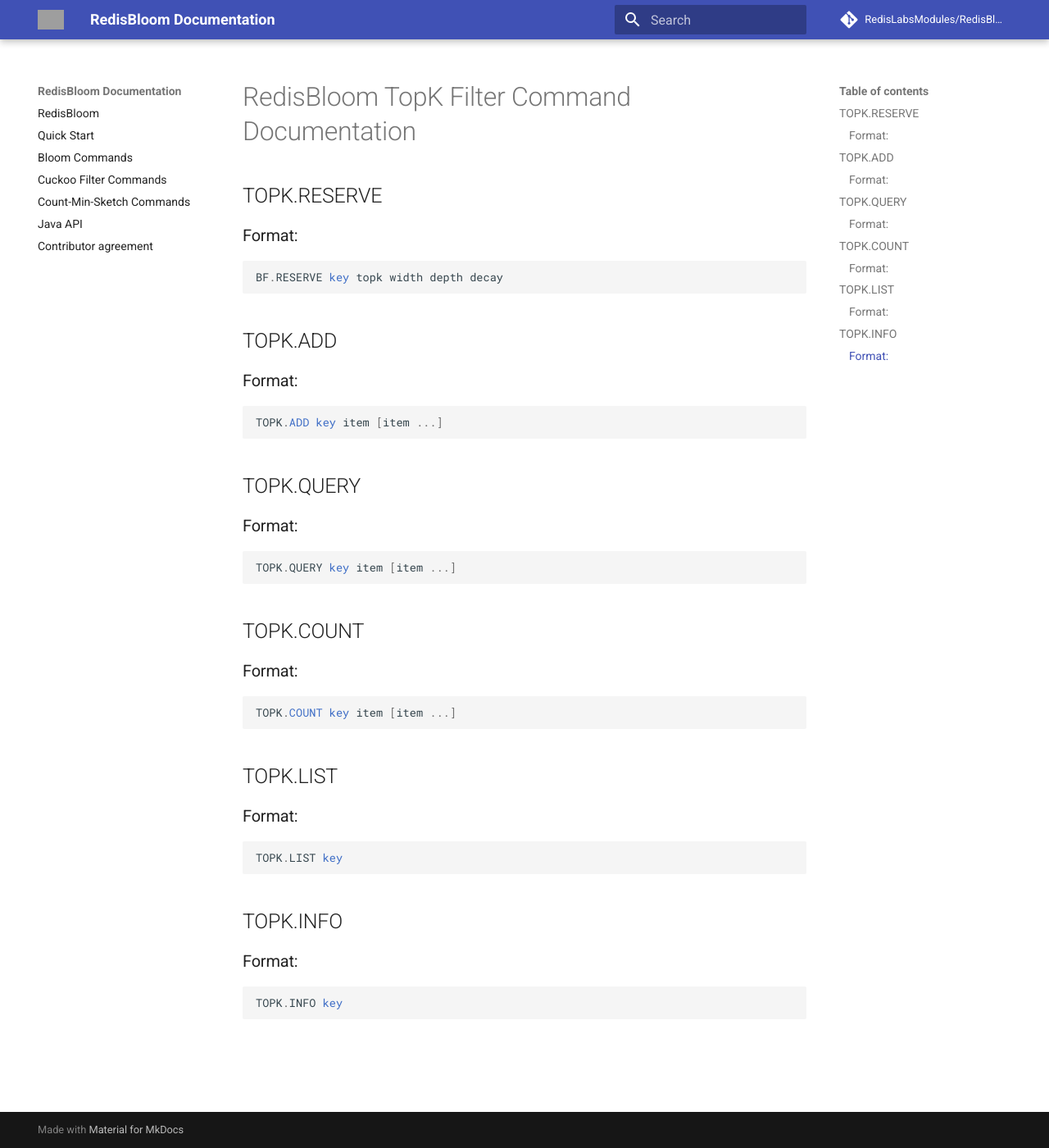
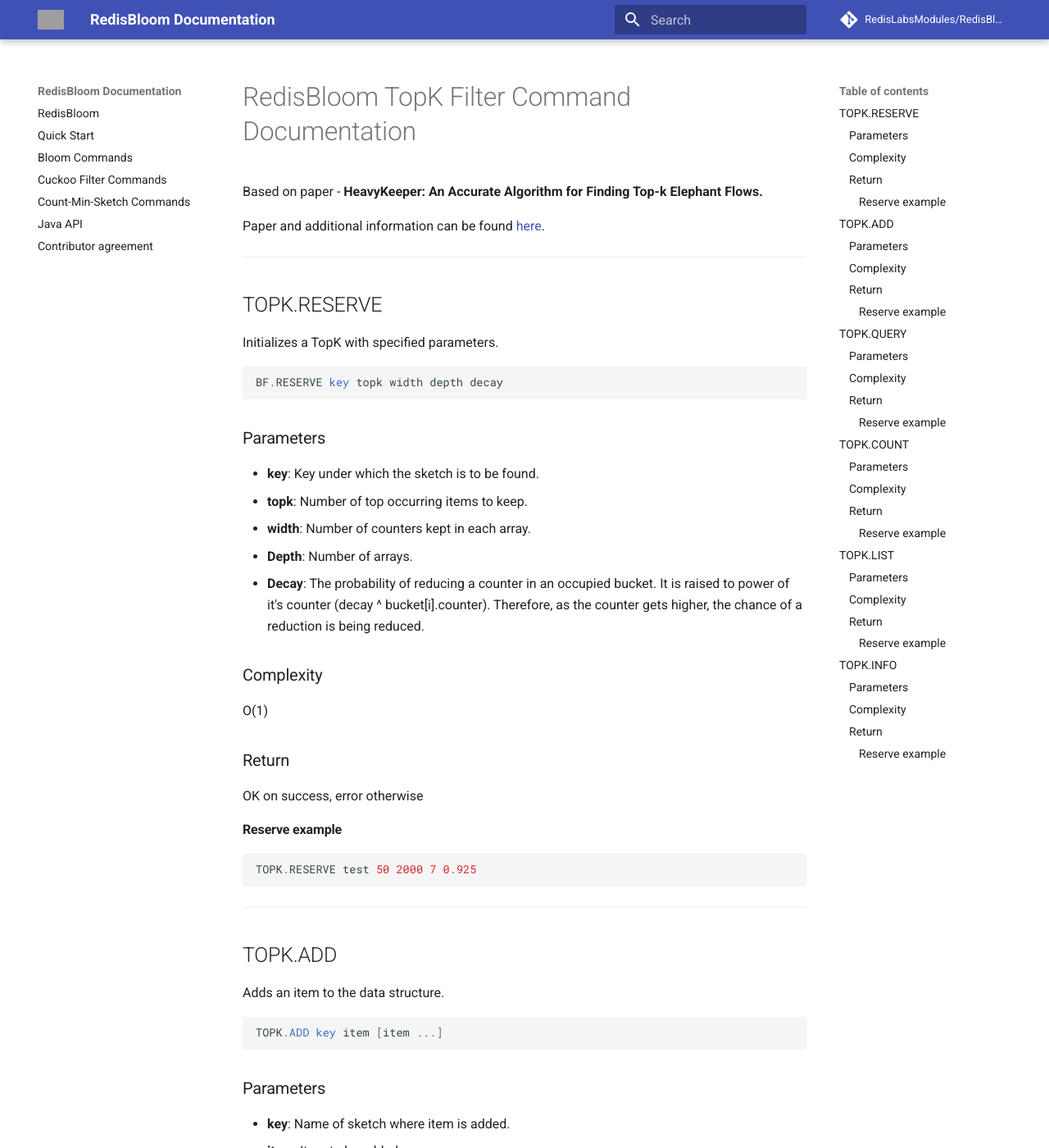
Before and after one commit to RedisBloom/RedisBloom, an MkDocs documentation site: the page built from docs/TopK_Commands.md, in a window 1280 px wide and 1400 px high. Shown: the whole window at 82% size. Built offline with MkDocs 1.6.1 and Material for MkDocs 9.7.7, drawn with Linux system fonts in a browser that asks for light colours; comment, search, counter and statistics services are not loaded; old or Windows-style settings are respelled for this version of MkDocs; some of the changed text lies outside the part shown; grey boxes are pictures that could not be loaded.

Commit message:
Updated TopK docs

````diff
--- a/docs/TopK_Commands.md
+++ b/docs/TopK_Commands.md
@@ -1,49 +1,196 @@
 # RedisBloom TopK Filter Command Documentation
+
+Based on paper - **HeavyKeeper: An Accurate Algorithm for Finding Top-k Elephant Flows.**
+
+Paper and additional information can be found [here](https://www.usenix.org/conference/atc18/presentation/gong).
+
+***
 
 ## TOPK.RESERVE
 
-### Format:
+Initializes a TopK with specified parameters.
 
 ```sql
 BF.RESERVE key topk width depth decay
 ```
 
+### Parameters
+
+* **key**: Key under which the sketch is to be found.
+* **topk**: Number of top occurring items to keep.
+* **width**: Number of counters kept in each array.
+* **Depth**: Number of arrays.
+* **Decay**: The probability of reducing a counter in an occupied bucket. It is raised to power of it's counter (decay ^ bucket[i].counter). Therefore, as the counter gets higher, the chance of a reduction is being reduced.
+
+### Complexity
+
+O(1)
+
+### Return
+
+OK on success, error otherwise
+
+#### Reserve example
+
+```sql
+TOPK.RESERVE test 50 2000 7 0.925
+```
+
+***
+
 ## TOPK.ADD
 
-### Format:
+Adds an item to the data structure.
 
 ```sql
 TOPK.ADD key item [item ...]
 ```
 
+### Parameters
+
+* **key**: Name of sketch where item is added.
+* **item**: Item to be added.
+
+### Complexity
+
+O(k + depth)
+
+### Return
+
+OK on success
+
+#### Reserve example
+
+```sql
+TOPK.ADD test foo bar 42
+```
+
+***
+
 ## TOPK.QUERY
 
-### Format:
+Checks whether an item is one of Top-K items.
 
 ```sql
 TOPK.QUERY key item [item ...]
 ```
 
+### Parameters
+
+* **key**: Name of sketch where item is queried.
+* **item**: Item to be queried.
+
+### Complexity
+
+O(k)
+
+### Return
+
+1 if item is in Top-K, otherwise 0.
+
+#### Reserve example
+
+```sql
+TOPK.QUERY test 42 nonexist
+1) (integer) 1
+2) (integer) 0
+```
+
+***
+
 ## TOPK.COUNT
 
-### Format:
+Returns count for an item. Please note this number will never be higher than the real count and likely to be lower.
 
 ```sql
 TOPK.COUNT key item [item ...]
 ```
 
+### Parameters
+
+* **key**: Name of sketch where item is counted.
+* **item**: Item to be counted.
+
+### Complexity
+
+O(k + depth)
+
+### Return
+
+1 if item is in Top-K, otherwise 0.
+
+#### Reserve example
+
+```sql
+TOPK.COUNT test foo 42 nonexist
+1) (integer) 3
+2) (integer) 1
+3) (integer) 0
+```
+
+***
+
 ## TOPK.LIST
 
-### Format:
+Return full list of items in Top K list.
 
 ```sql
 TOPK.LIST key
 ```
 
+### Parameters
+
+* **key**: Name of sketch where item is counted.
+
+### Complexity
+
+O(k)
+
+### Return
+
+k (or less) items in Top K list.
+
+#### Reserve example
+
+```sql
+TOPK.LIST test
+1) foo
+2) 42
+3) bar
+```
+
+***
+
 ## TOPK.INFO
 
-### Format:
+Returns number of required items (k), width, depth and decay values.
 
 ```sql
 TOPK.INFO key
 ```
+
+### Parameters
+
+* **key**: Name of sketch.
+
+### Complexity
+
+O(1)
+
+### Return
+
+Information.
+
+#### Reserve example
+
+```sql
+TOPK.INFO test
+1) k
+2) (integer) 50
+3) width
+4) (integer) 2000
+5) depth
+6) (integer) 7
+7) decay
+8) "0.92500000000000004"
+```
````
